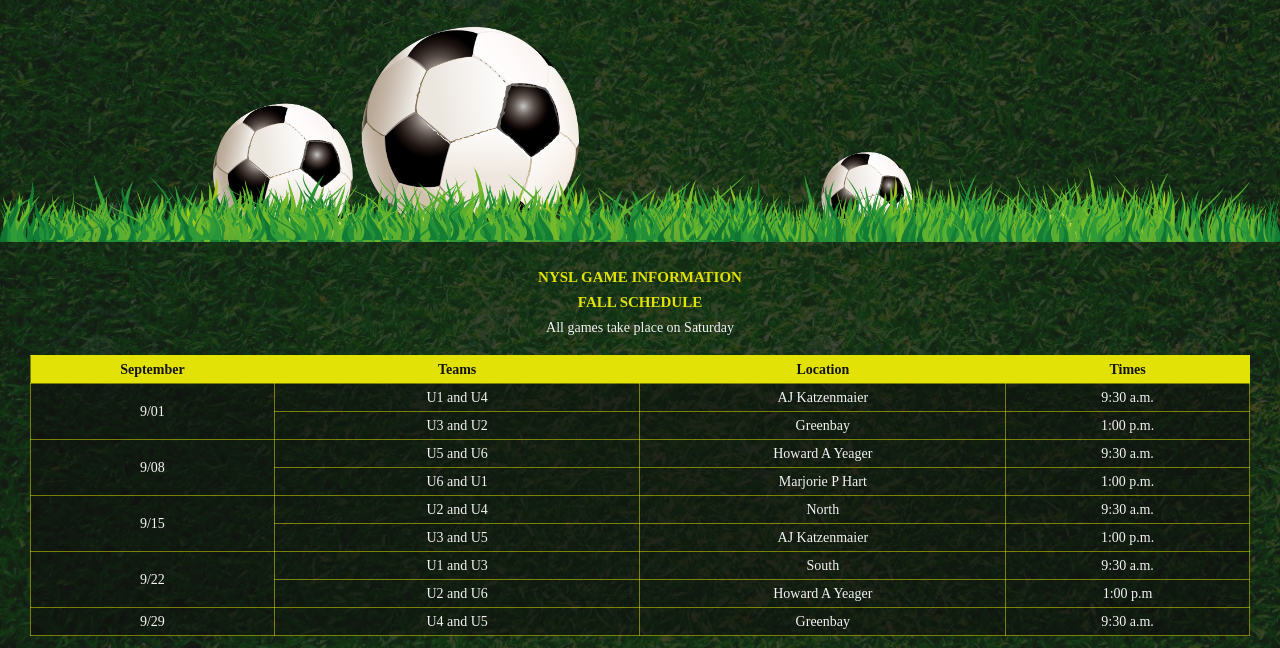
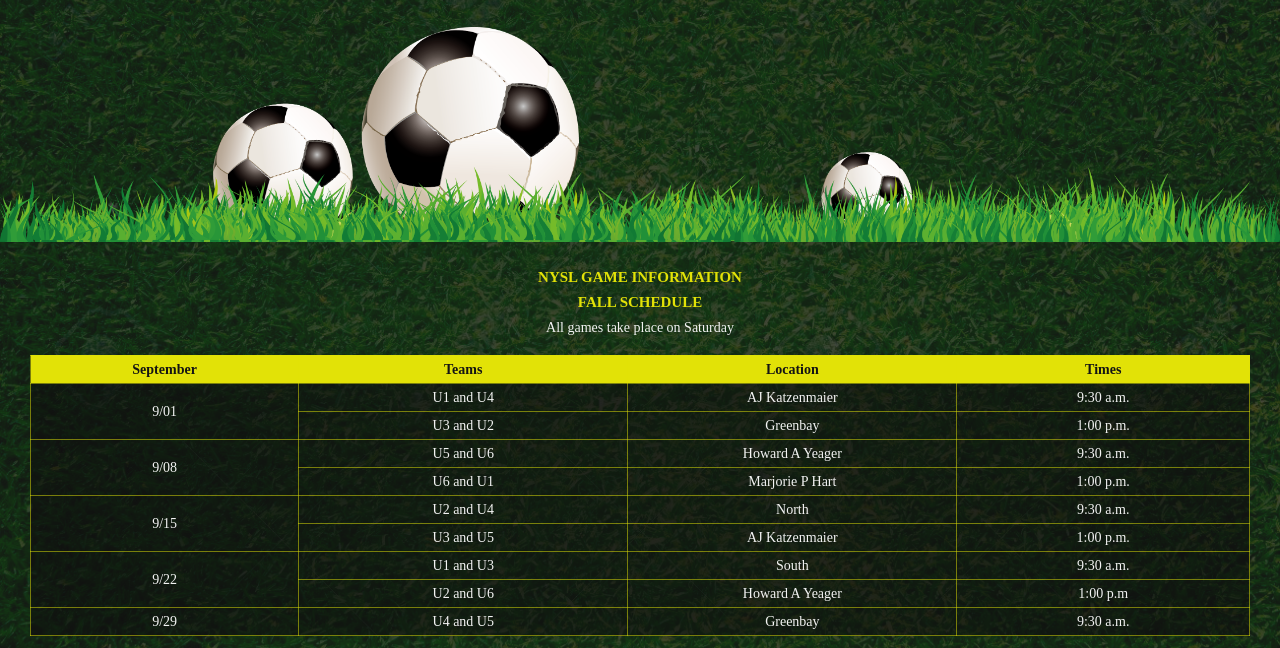
Before and after one commit to phiphan148/nysl, a plain HTML site: page schedule.html in a window 1280 px wide. Shown: the part 108-756 px from the top of the page. Drawn offline with Linux system fonts and the light colour scheme.

Commit message:
Update styles.css

```diff
--- a/css/styles.css
+++ b/css/styles.css
@@ -244,10 +244,10 @@ table{
     color: rgb(20, 20, 20);
 }
 .style-table td:first-child{
-    width: 20%;
+    width: 22%;
 }
 .style-table td:nth-child(2n+0){
-    width: 30%;
+    width: 27%;
 }
 .grid-location{
     display: grid;
```
